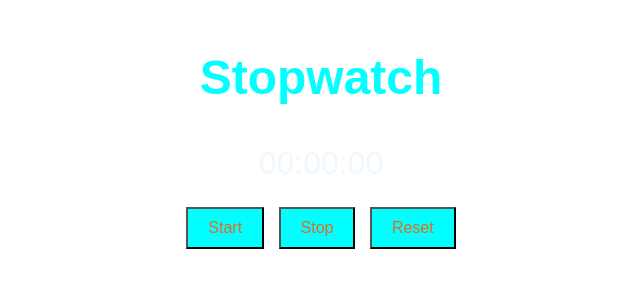
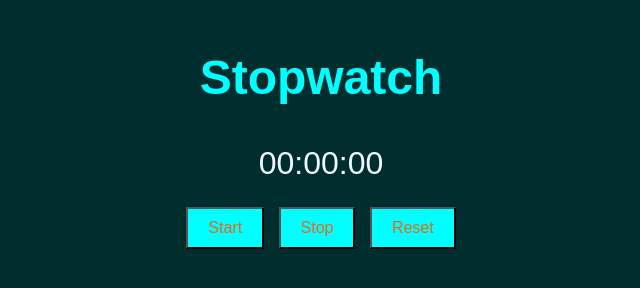
Before and after one commit to Bhargavi18-command/StopWatch, a plain HTML site: page index.html in a window 1280 px wide. Shown: the whole page, without its empty margins (319-959 px from the left). Drawn offline with Linux system fonts and the light colour scheme.

Commit message:
Update index.html

```diff
--- a/index.html
+++ b/index.html
@@ -9,7 +9,7 @@
             font-family: Arial, sans-serif;
             text-align: center;
             margin: 50px;
-          linear-gradient(to right, #073644, #0d4248);
+          background:rgb(0, 46, 46) ;
             align-items: center;
         }
         #timer {
```
